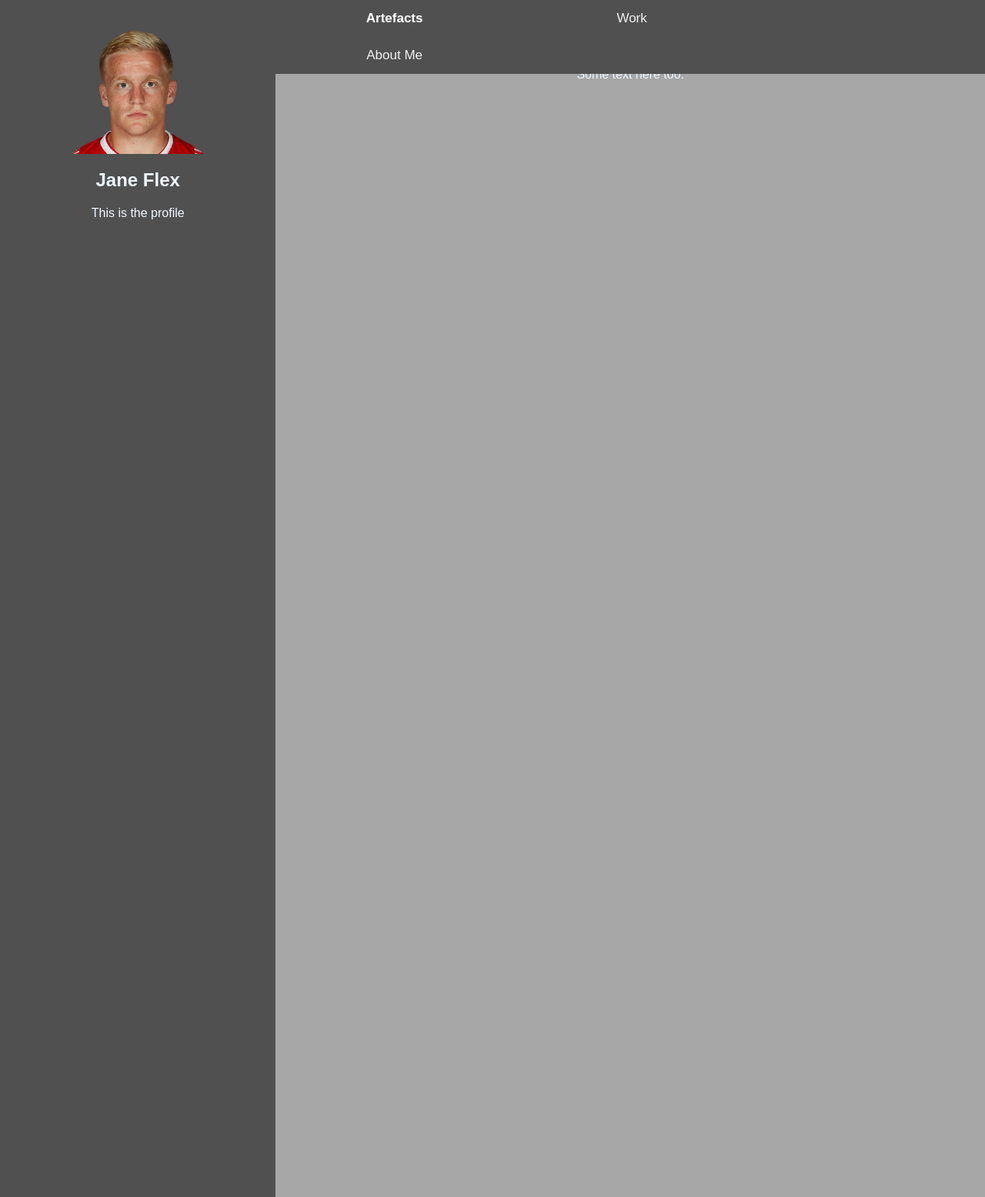
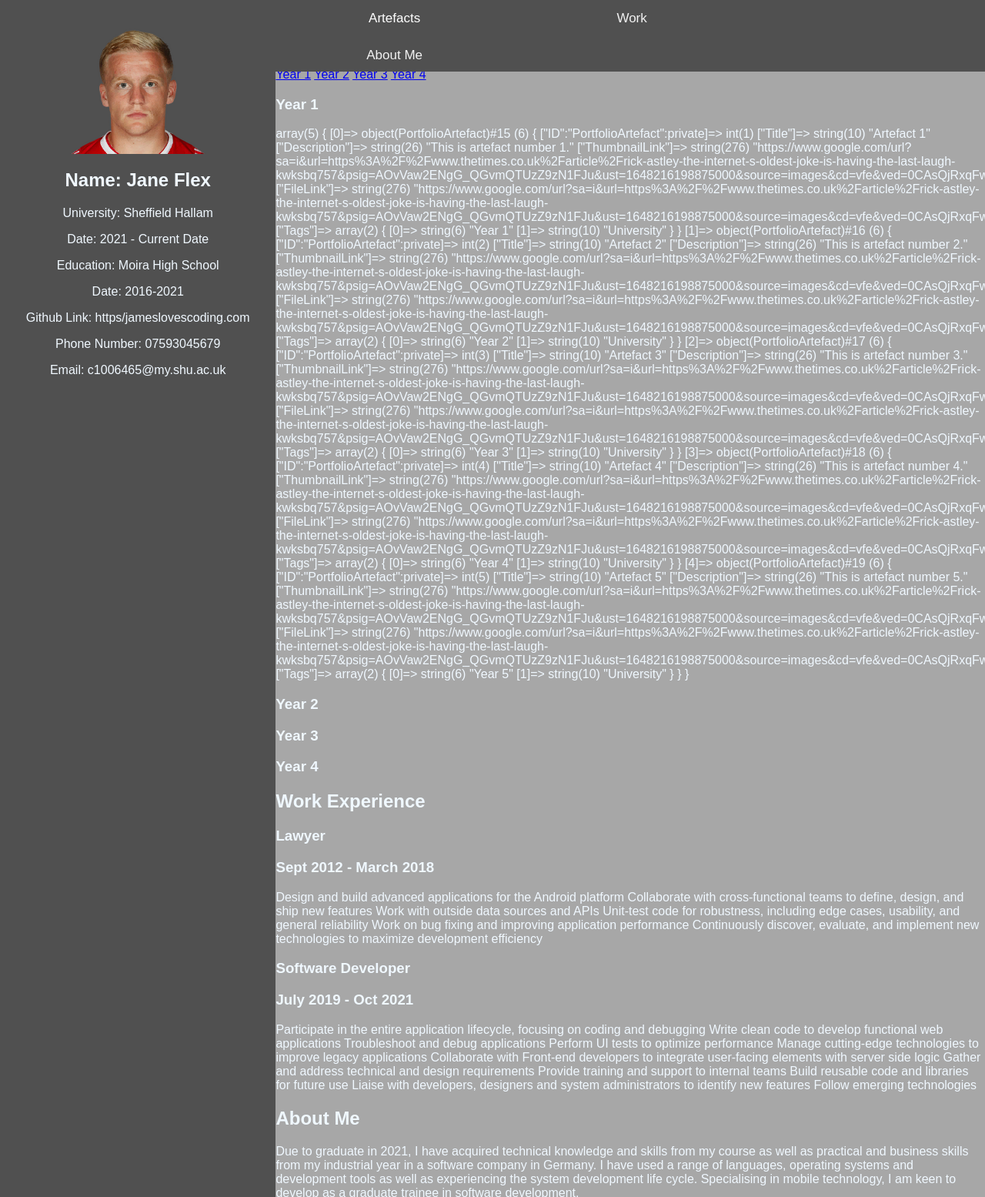
Before and after one commit to sb-shu/stage3, a PHP site: page / in a window 1280 px wide. Shown: the whole page at 77% size. Run offline with PHP 8.4, Linux system fonts and the light colour scheme.

Commit message:
added get artefacts

```diff
--- a/index.php
+++ b/index.php
@@ -1,6 +1,8 @@
 <?php
   // Include methods for database usage.
-  include_once("DatabaseInterface.php")
+  include_once("DatabaseInterface.php");
+  $user = GetUser("testuser");
+  $artefacts = $user->GetArtefacts();
 ?>
 
 <html>
@@ -12,8 +14,14 @@
 <div class="split left">
   <div class="top">
     <img src="Donny.webp" alt="Profile Picture">
-    <h2>Jane Flex</h2>
-    <p>This is the profile</p>
+    <h2>Name: Jane Flex</h2>
+    <p>University: Sheffield Hallam</p>
+    <p>Date: 2021 - Current Date</p>
+    <p>Education: Moira High School</p>
+    <p>Date: 2016-2021</p>
+    <p>Github Link: https/jameslovescoding.com</p>
+    <p>Phone Number: 07593045679</p>
+    <p>Email: c1006465@my.shu.ac.uk</p>
   </div>
 </div>
 
@@ -23,14 +31,61 @@
 
 <div class="split right">
   <div class="topnav">
-    <a class="active" href="index.php">Artefacts</a>
-    <a href="register.php">Work</a>
-    <a href="update.php">About Me</a>
+    <a class="active" href="#artefacts">Artefacts</a>
+    <a href="#work">Work</a>
+    <a href="#aboutme">About Me</a>
   </div>
 
-  <div class="centre">
-    <h2>This is the artefacts</h2>
-    <p>Some text here too.</p>
+  <div class="undernav">
+
+    <h2 id="artefacts" >Artefacts</h2>
+    <a href="#year1">Year 1</a>
+    <a href="#year2">Year 2</a>
+    <a href="#year3">Year 3</a>
+    <a href="#year4">Year 4</a>
+
+    <h3 id="year1">Year 1</h2>
+        <?php
+          var_dump($artefacts);
+
+        ?>
+    <h3 id="year2">Year 2</h2>
+
+    <h3 id="year3">Year 3</h2>
+
+    <h3 id="year4">Year 4</h2>
+
+    <h2 id="work" >Work Experience</h2>
+    <h3>Lawyer</h3>
+    <h3>Sept 2012 - March 2018</h3>
+    <p>Design and build advanced applications for the Android platform
+Collaborate with cross-functional teams to define, design, and ship new features
+Work with outside data sources and APIs
+Unit-test code for robustness, including edge cases, usability, and general reliability
+Work on bug fixing and improving application performance
+Continuously discover, evaluate, and implement new technologies to maximize development efficiency </p>
+
+    <h3>Software Developer</h3>
+    <h3>July 2019 - Oct 2021</h3>
+    <p>Participate in the entire application lifecycle, focusing on coding and debugging
+Write clean code to develop functional web applications
+Troubleshoot and debug applications
+Perform UI tests to optimize performance
+Manage cutting-edge technologies to improve legacy applications
+Collaborate with Front-end developers to integrate user-facing elements with server side logic
+Gather and address technical and design requirements
+Provide training and support to internal teams
+Build reusable code and libraries for future use
+Liaise with developers, designers and system administrators to identify new features
+Follow emerging technologies </p>
+
+    <h2 id="aboutme">About Me</h2>
+      <p>
+      Due to graduate in 2021, I have acquired technical knowledge and skills from my course as well as practical and business skills
+      from my industrial year in a software company in Germany. I have used a range of languages, operating systems and development tools
+      as well as experiencing the system development life cycle. Specialising in mobile technology, I am keen to develop as a graduate
+      trainee in software development.
+      </p>
   </div>
 </div>
 </body>
--- a/style.css
+++ b/style.css
@@ -10,6 +10,8 @@ body {
   position: fixed;
   top: 0px;
   width: 72%;
+  height: 6%;
+
 }
 
 /* Style the links inside the navigation bar */
@@ -21,6 +23,7 @@ body {
   text-decoration: none;
   font-size: 17px;
   width: 30%;
+
 }
 
 /* Change the color of links on hover */
@@ -33,7 +36,6 @@ body {
 .topnav a.active {
   background-color:rgb(80, 80, 80);
   color: white;
-  font-weight: bold;
 }
 
 /* Split the screen in half */
@@ -66,7 +68,7 @@ position: top;
 text-align: center;
 }
 /* If you want the content centered horizontally and vertically */
-.centre {
-  position: centre;
-  text-align: center;
+.undernav {
+top: 8;
+left: 30;
   }
```
